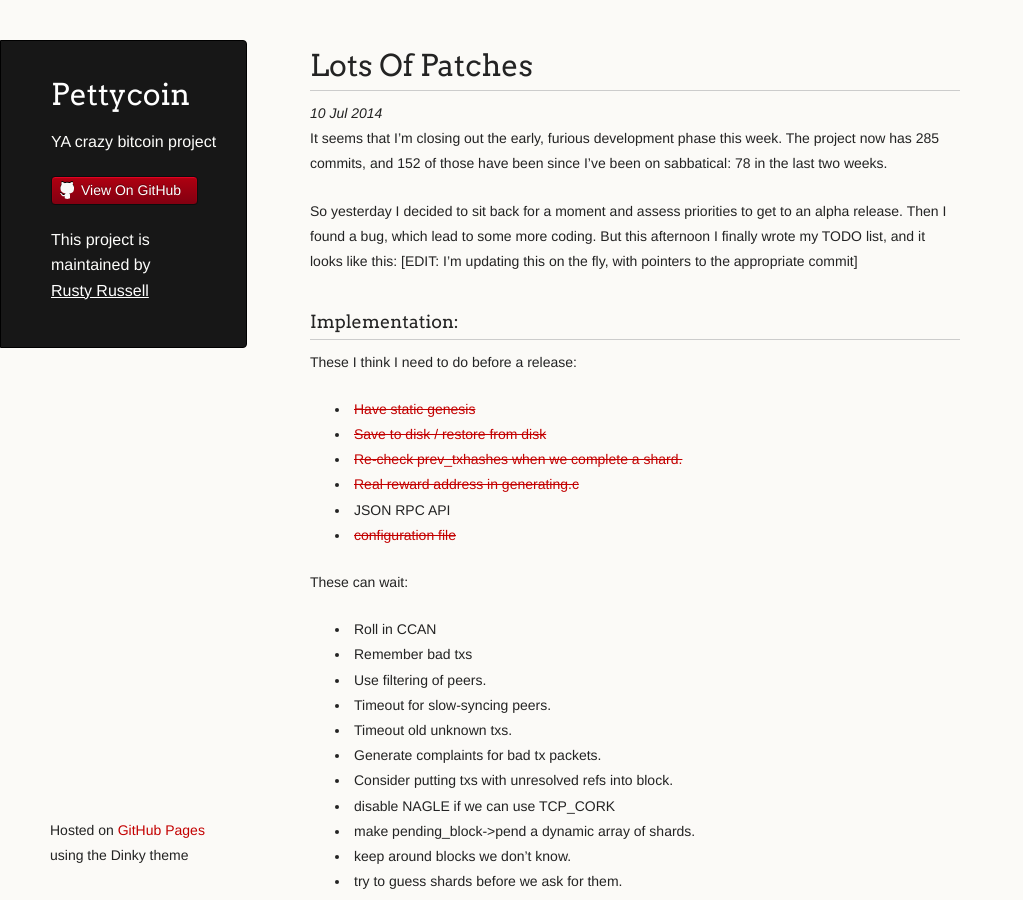
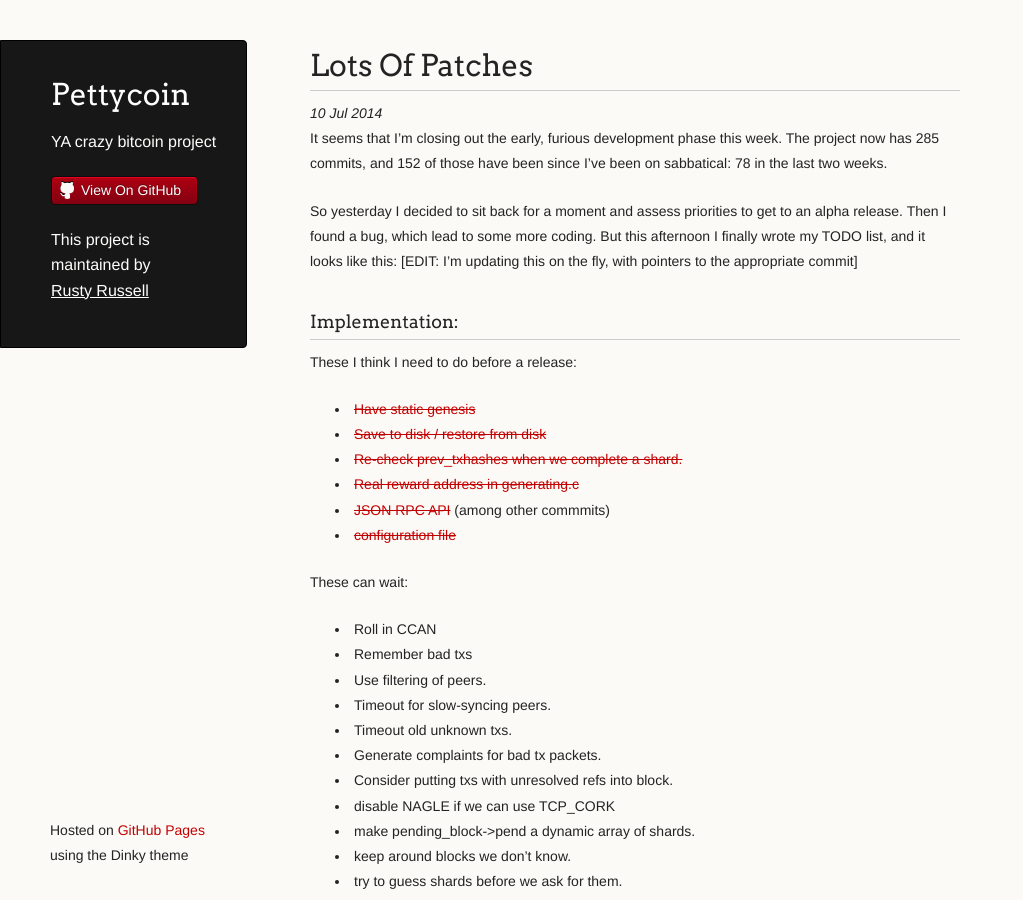
Before and after one commit to rustyrussell/pettycoin, a Jekyll site: the page built from _posts/2014-07-10-Lots-of-Patches.md, in a window 1280 px wide and 900 px high. Shown: the whole window, without its empty margins (0-1023 px from the left). Built offline with Jekyll 4.4.1, drawn with Linux system fonts in a browser that asks for light colours.

Commit message:
Finished JSON-RPC
Signed-off-by: Rusty Russell <rusty@rustcorp.com.au>

```diff
--- a/_posts/2014-07-10-Lots-of-Patches.md
+++ b/_posts/2014-07-10-Lots-of-Patches.md
@@ -21,7 +21,7 @@ These I think I need to do before a release:
 * [<del>Save to disk / restore from disk</del>](https://github.com/rustyrussell/pettycoin/commit/0f7fbd7a011b1afbbf45237f65d5ecc1ef8ed116)
 * [<del>Re-check prev_txhashes when we complete a shard.</del>](https://github.com/rustyrussell/pettycoin/commit/0ec909cc65c11be52dd9e4ce3903619cca37c669)
 * [<del>Real reward address in generating.c</del>](https://github.com/rustyrussell/pettycoin/commit/1fb70d009dd2aea29d46733feff88b3655bccfae)
-* JSON RPC API
+* [<del>JSON RPC API</del>](https://github.com/rustyrussell/pettycoin/commit/e3f6776c715aa45f7633dc05c830a5dd5ef4f328) (among other commmits)
 * [<del>configuration file</del>](https://github.com/rustyrussell/pettycoin/commit/9aa521aaa5206fc160ed8065394e0d89705e94f9)
 
 These can wait:
```
